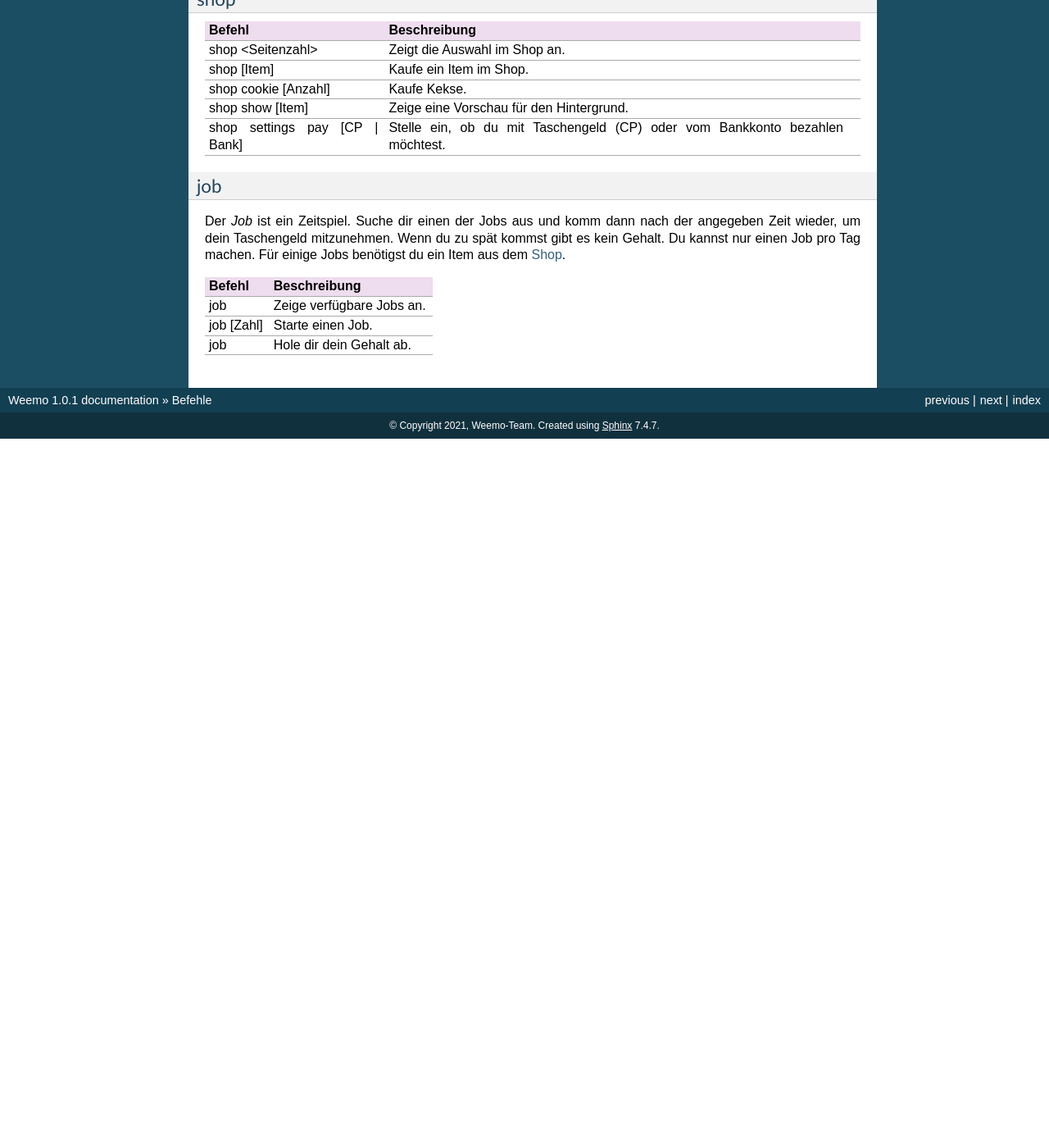
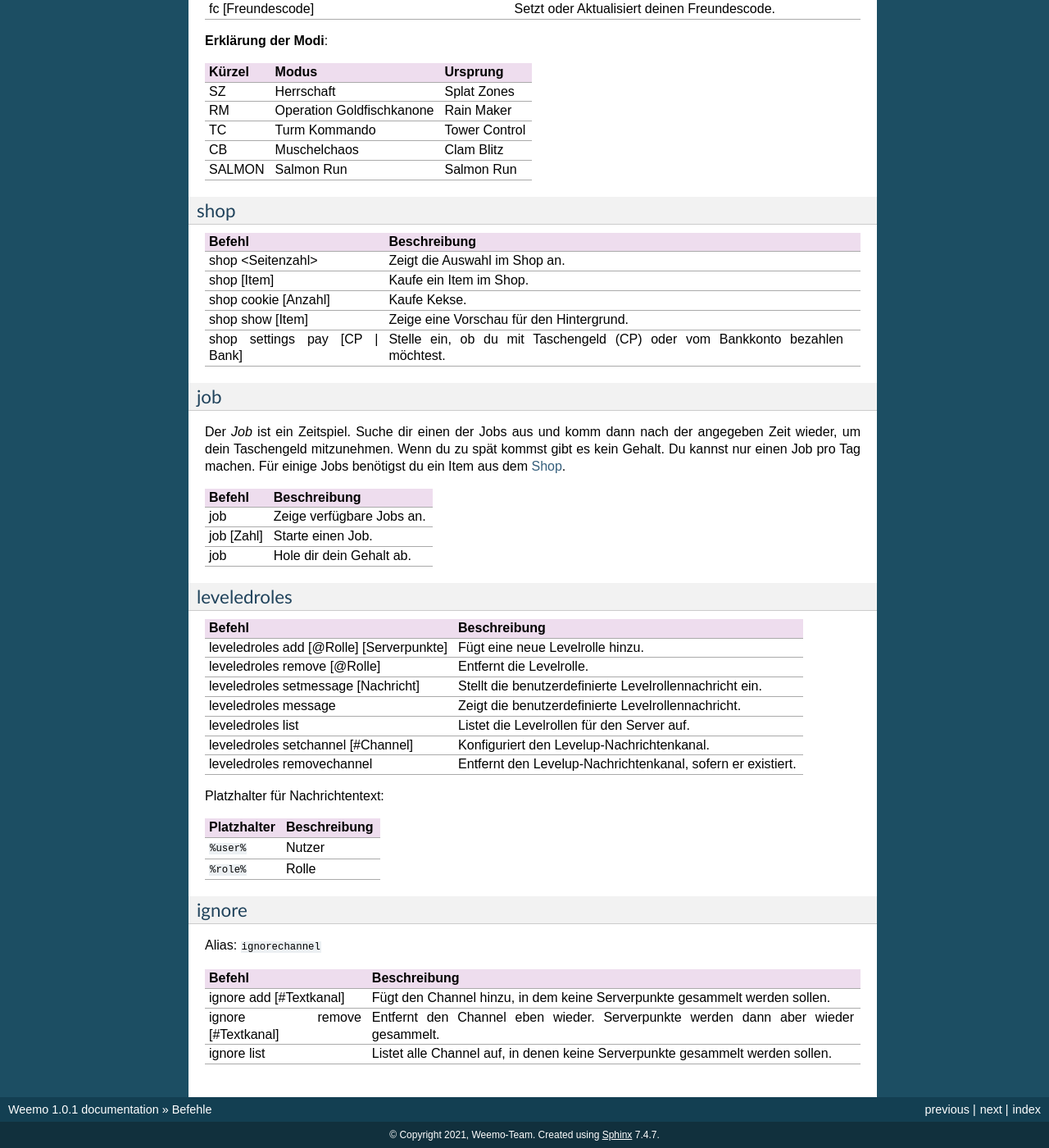
Before and after one commit to niborus/weemo-doc, a Sphinx documentation site: the page built from docs/befehle.rst, in a window 1280 px wide and 1400 px high, scrolled down 6261 px. Shown: the whole window at 82% size. Built offline with Sphinx 7.4.7, drawn with Linux system fonts in a browser that asks for light colours; before the commit the page ends 6796 px from its top, so only the background shows below that; some of the changed text lies outside the part shown.

Commit message:
Adding Server-Rollen

```diff
--- a/docs/befehle.rst
+++ b/docs/befehle.rst
@@ -103,6 +103,22 @@
     "job_", "Gehe gegen Bezahlung arbeiten."
     "inv", "Zeigt dein Inventar an."
 
+Serverpunte
+^^^^^^^^^^^
+
+.. csv-table::
+    :widths: auto
+    :align: left
+    :header: "Befehl", "Beschreibung", "Aliase"
+
+    "rank <User>", "Zeigt die Rangübersicht an."
+    "leveledroles_", "Richtet Levelrollen ein.", "lr"
+    "top <Seite>", "Zeigt die Nutzer\*innen mit den meisten Serverpunkten an."
+    "addpoints [Anzahl] [@User]", "Gibt einem User Serverpunkte."
+    "removepoints [Anzahl] [@User]", "Entfernt einem User Serverpunkte."
+    "resetpoints [@User | all]", "Entfernt alle Serverpunkte (des Users.)"
+    "ignore_", "", "ignorechannel"
+    "", ""
 
 Details
 =======
@@ -261,7 +277,6 @@
     "CB", "Muschelchaos", "Clam Blitz"
     "SALMON", "Salmon Run", "Salmon Run"
 
-
 shop
 ^^^^
 
@@ -294,6 +309,46 @@
     "job [Zahl]", "Starte einen Job."
     "job", "Hole dir dein Gehalt ab."
 
+leveledroles
+^^^^^^^^^^^^
+
+.. csv-table::
+    :widths: auto
+    :align: left
+    :header: "Befehl", "Beschreibung"
+
+    "leveledroles add [@Rolle] [Serverpunkte]", "Fügt eine neue Levelrolle hinzu."
+    "leveledroles remove [@Rolle]", "Entfernt die Levelrolle."
+    "leveledroles setmessage [Nachricht]", "Stellt die benutzerdefinierte Levelrollennachricht ein."
+    "leveledroles message", "Zeigt die benutzerdefinierte Levelrollennachricht."
+    "leveledroles list", "Listet die Levelrollen für den Server auf."
+    "leveledroles setchannel [#Channel]", "Konfiguriert den Levelup-Nachrichtenkanal."
+    "leveledroles removechannel", "Entfernt den Levelup-Nachrichtenkanal, sofern er existiert."
+
+Platzhalter für Nachrichtentext:
+
+.. csv-table::
+    :widths: auto
+    :align: left
+    :header: "Platzhalter", "Beschreibung"
+
+    "``%user%``", "Nutzer"
+    "``%role%``", "Rolle"
+
+ignore
+^^^^^^
+
+Alias: ``ignorechannel``
+
+.. csv-table::
+    :widths: auto
+    :align: left
+    :header: "Befehl", "Beschreibung"
+
+    "ignore add [#Textkanal]", "Fügt den Channel hinzu, in dem keine Serverpunkte gesammelt werden sollen."
+    "ignore remove [#Textkanal]", "Entfernt den Channel eben wieder. Serverpunkte werden dann aber wieder gesammelt."
+    "ignore list", "Listet alle Channel auf, in denen keine Serverpunkte gesammelt werden sollen."
+
 
 
 .. |cookie| unicode:: 0x1f36a .. Keks Emoji
```
